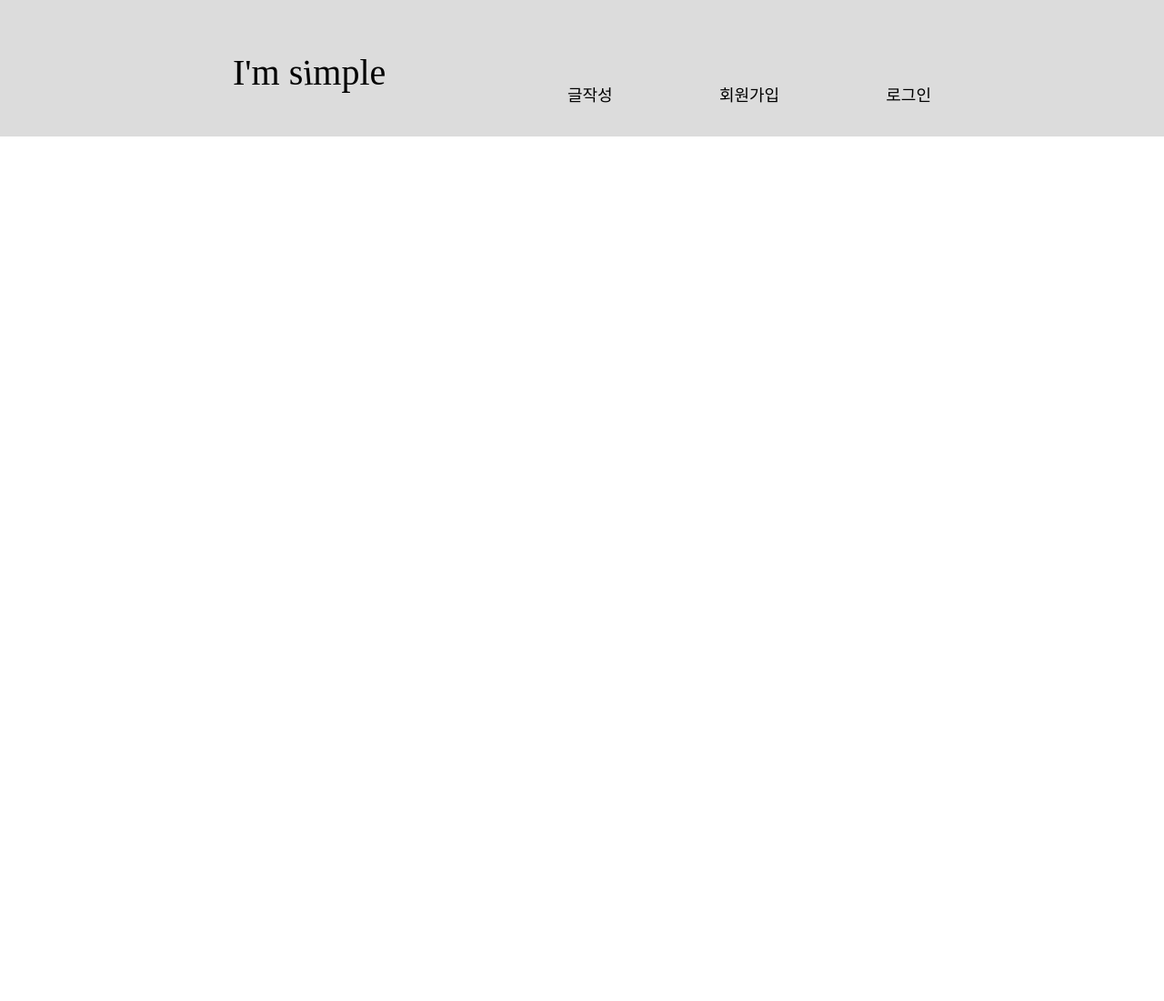
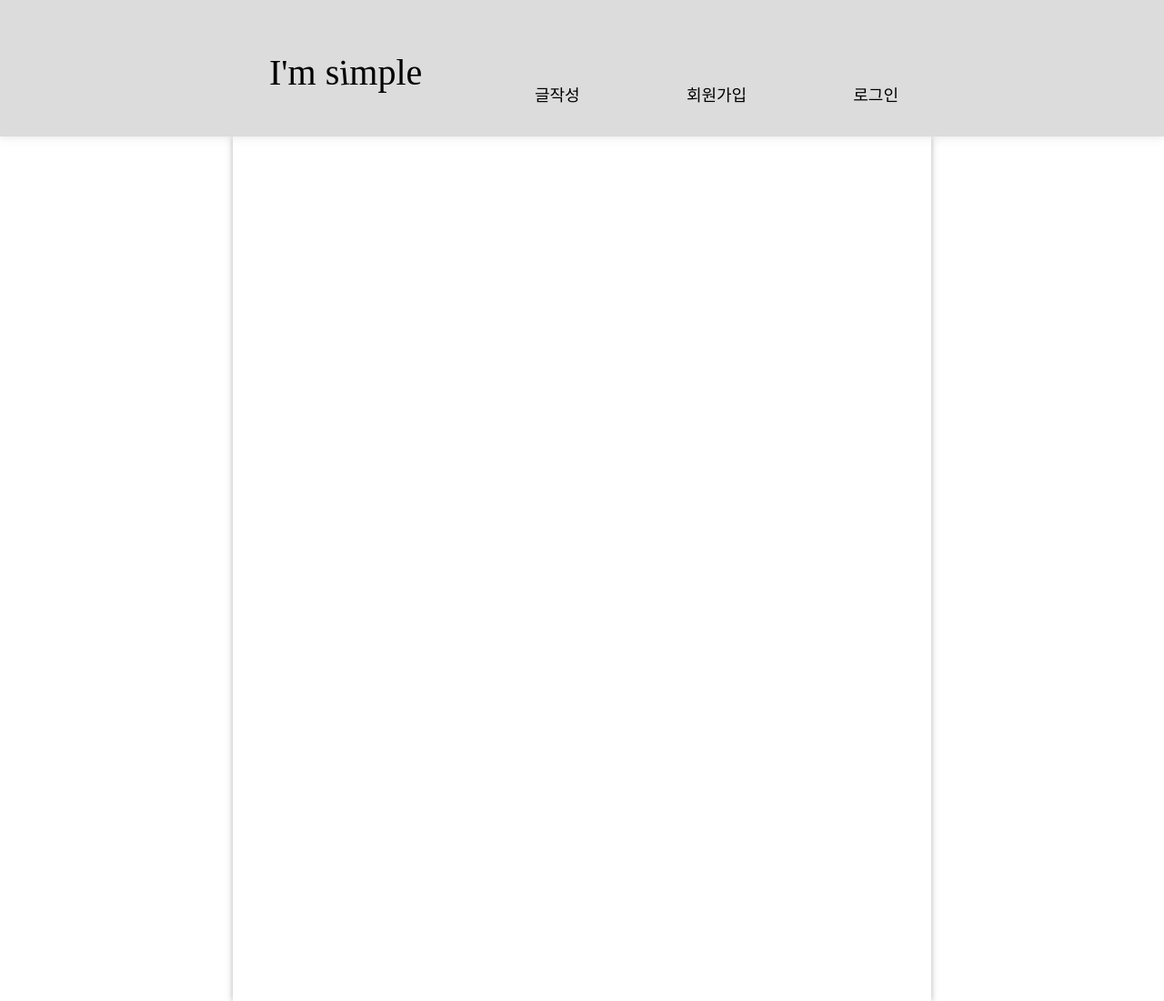
Before and after one commit to obov/simple-poster, a Flask app: page / in a window 1280 px wide. Shown: the whole page at 91% size. Before the commit the page ends 150 px from the top, so only its background shows below. Run offline with Flask 2, Linux system fonts and the light colour scheme.

Commit message:
main tag

```diff
--- a/static/css/css.css
+++ b/static/css/css.css
@@ -2,10 +2,10 @@ body {
   height: 100vh;
 }
 nav {
-  max-height: 200px;
-  height: 15%;
-  min-height: 150px;
+  position: relative;
+  height: 150px;
   background-color: gainsboro;
+  box-shadow: 0px 0px 10px rgba(194, 192, 192, 0.466);
 }
 nav .wrapper {
   display: flex;
@@ -16,6 +16,7 @@ nav .wrapper {
 }
 nav .wrapper .logo {
   margin-top: 60px;
+  margin-left: 40px;
   font-size: 40px;
   cursor: pointer;
 }
@@ -25,6 +26,7 @@ nav .wrapper .logo .simple {
 }
 nav .wrapper .menus {
   margin-top: 96px;
+  margin-right: 36px;
   display: flex;
   width: 400px;
   justify-content: space-between;
@@ -34,4 +36,11 @@ nav .wrapper .menus li {
   cursor: pointer;
 }
 main {
+  width: 60%;
+  min-width: 300px;
+  margin: 0 auto;
+  height: 100%;
+  background-color: rgb(255, 255, 255);
+  box-shadow: 0px 0px 7px rgba(131, 131, 131, 0.637);
+  padding-top: 150px;
 }
```
